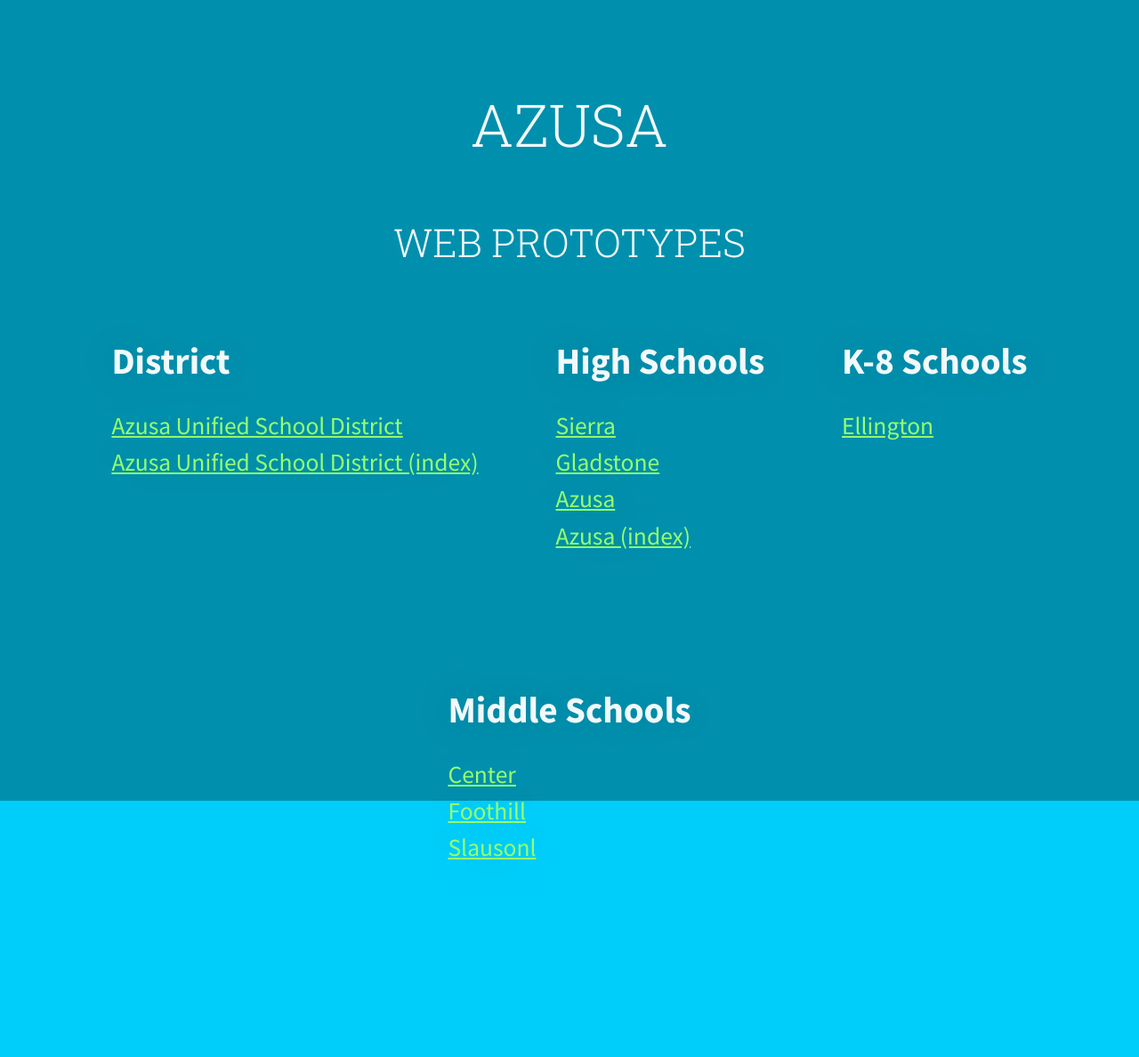
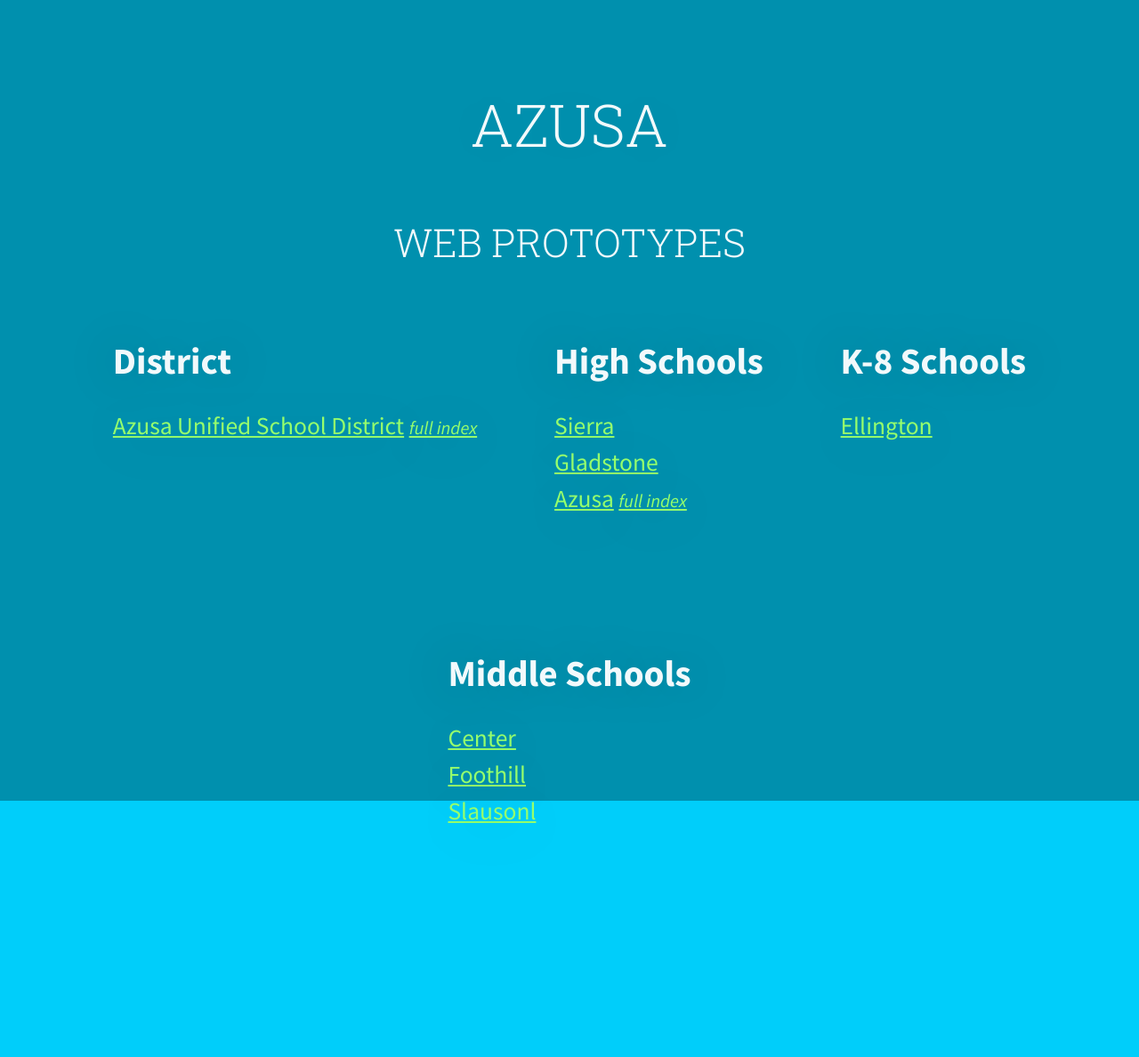
Before and after one commit to Crazeformarvel/azusa-project, a Jekyll site: the page index.html, which Jekyll copies as it is, in a window 1280 px wide. Shown: the whole page at 89% size. Built offline with Jekyll 4.4.1, drawn with Linux system fonts in a browser that asks for light colours; after the commit the page ends 1147 px from its top, so only the background shows below that.

Commit message:
Amend my last commit.

```diff
--- a/css/pattern.css
+++ b/css/pattern.css
@@ -294,3 +294,8 @@
     margin-top: 1.2em;
     margin-bottom: 0.6em;
   }
+
+  small {
+    font-size: 0.75em;
+    font-style: italic;
+  }
--- a/index.html
+++ b/index.html
@@ -30,8 +30,7 @@
           <h3>District</h3>
 
           <ul>
-            <li><a href="/district">Azusa Unified School District</a></li>
-            <li><a href="/district-index">Azusa Unified School District (index)</a></li>
+            <li><a href="/district">Azusa Unified School District</a> <small><a href="/district-index">full index</a></small></li>
           </ul>
         </section>
 
@@ -41,8 +40,7 @@
           <ul>
             <li><a href="/sierra-high-school">Sierra</a></li>
             <li><a href="/gladstone-high-school">Gladstone</a></li>
-            <li><a href="/azusa-high-school">Azusa</a></li>
-            <li><a href="/azusa-high-school-index">Azusa (index)</a></li>
+            <li><a href="/azusa-high-school">Azusa</a> <small><a href="/azusa-high-school-index">full index</a></small></li>
           </ul>
         </section>
 
```
